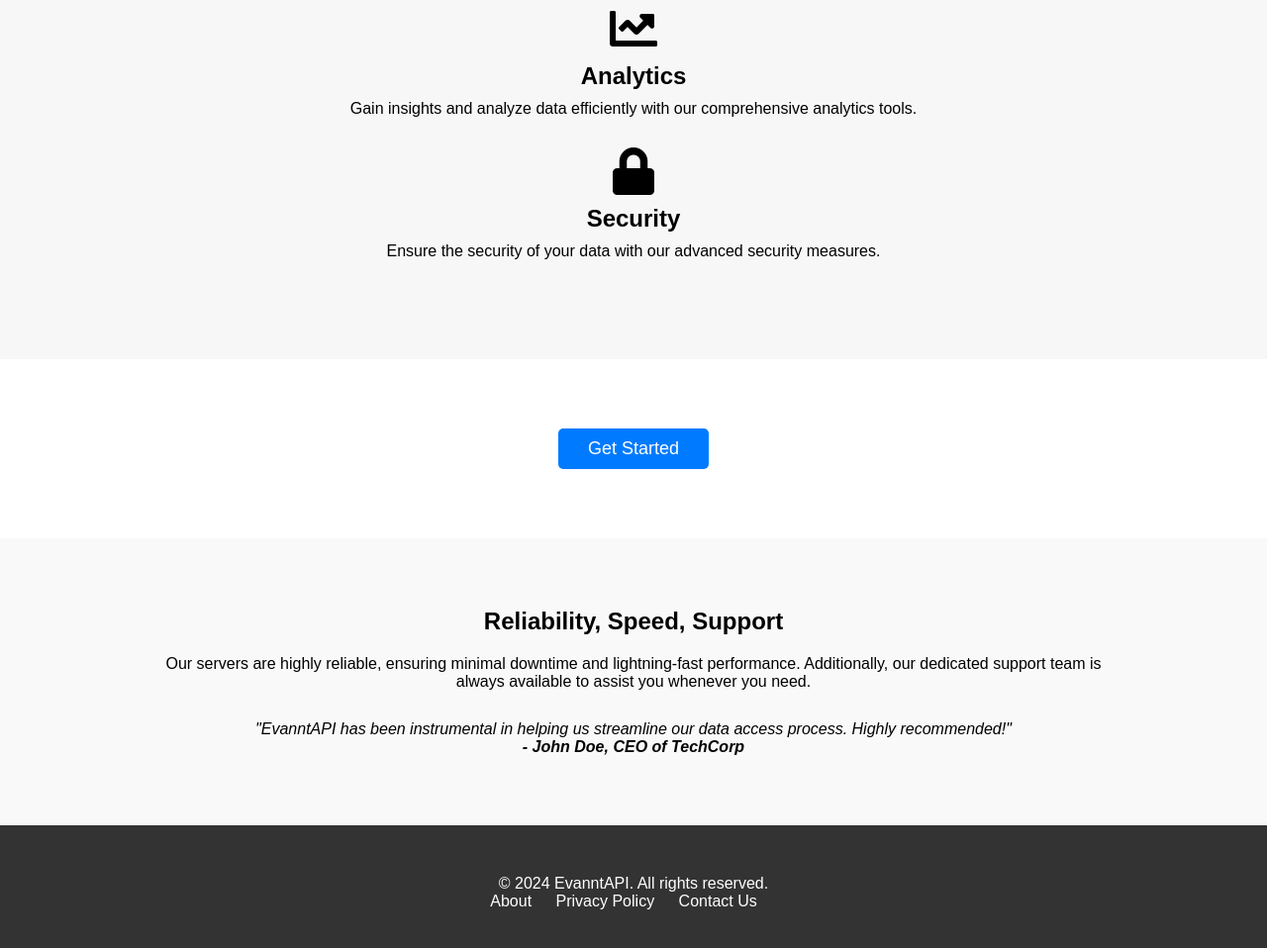
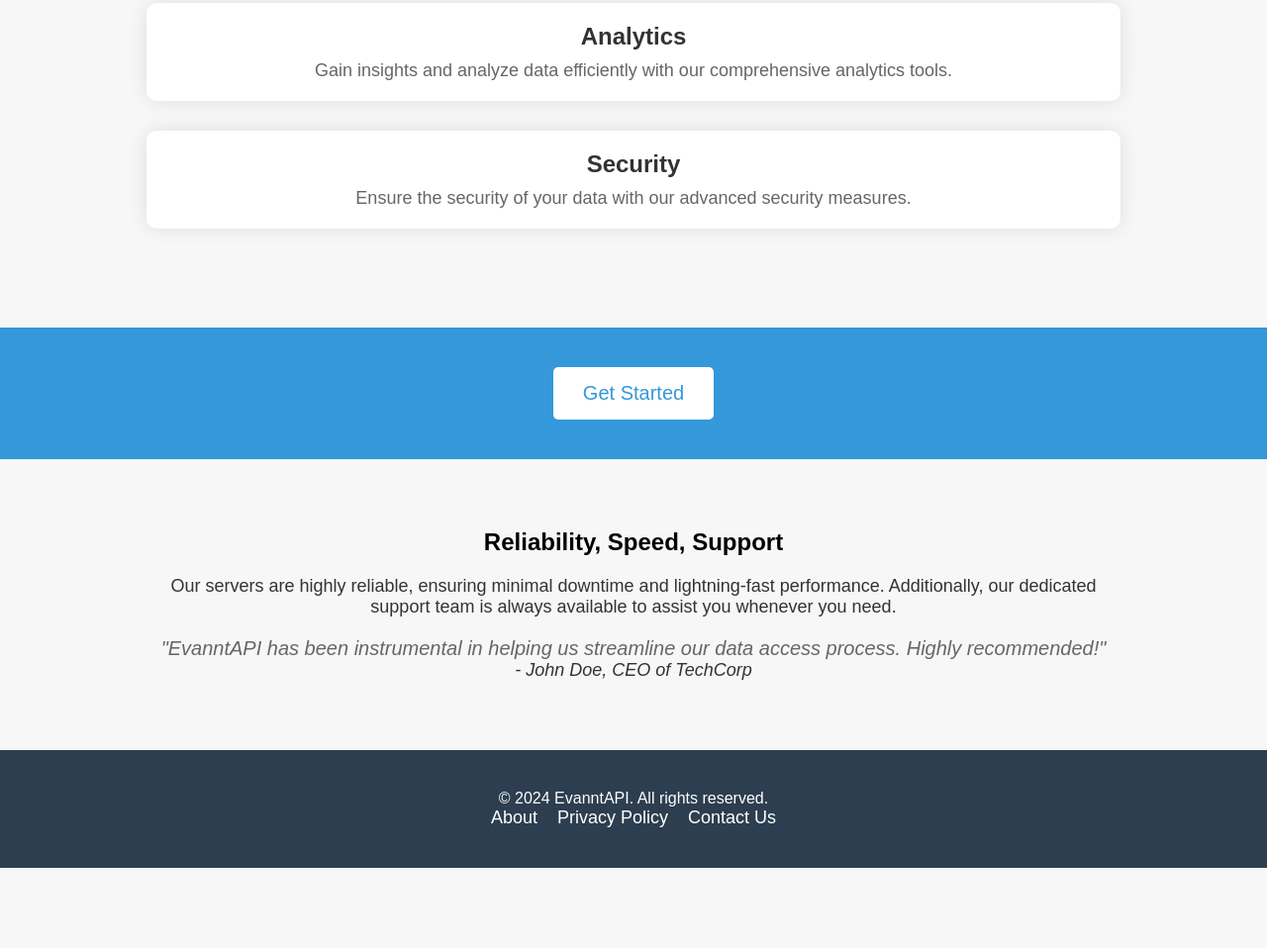
Before and after one commit to ArulKunzzGT/repoapi, a website: page index.html in a window 1280 px wide. Shown: the part 432-1390 px from the top of the page at 99% size. After the commit the page ends 1309 px from the top, so only its background shows below. Drawn offline with Linux system fonts and the light colour scheme.

Commit message:
Update index.html

```diff
--- a/index.html
+++ b/index.html
@@ -4,10 +4,161 @@
     <meta charset="UTF-8">
     <meta name="viewport" content="width=device-width, initial-scale=1.0">
     <title>EvanntAPI - Your Ultimate API Service</title>
-    <link rel="stylesheet" href="css/styles.css" type="text/css">
-    <link rel="stylesheet" href="https://cdnjs.cloudflare.com/ajax/libs/font-awesome/5.15.3/css/all.min.css">
     <style>
-        /* Your custom styles here */
+        /* Reset styles */
+        * {
+            margin: 0;
+            padding: 0;
+            box-sizing: border-box;
+        }
+
+        body {
+            font-family: 'Poppins', sans-serif;
+            background-color: #f7f7f7;
+        }
+
+        .container {
+            width: 80%;
+            max-width: 1200px;
+            margin: 0 auto;
+            padding: 20px;
+        }
+
+        header {
+            background-color: #2c3e50;
+            color: #fff;
+            text-align: center;
+            padding: 50px 0;
+        }
+
+        header h1 {
+            font-size: 48px;
+            font-weight: 700;
+            letter-spacing: 2px;
+        }
+
+        header p {
+            font-size: 18px;
+            margin-top: 20px;
+            font-weight: 300;
+        }
+
+        .features {
+            padding: 50px 0;
+            text-align: center;
+        }
+
+        .feature {
+            margin-bottom: 30px;
+            border-radius: 10px;
+            padding: 20px;
+            background-color: #fff;
+            box-shadow: 0 0 20px rgba(0, 0, 0, 0.1);
+            transition: all 0.3s ease;
+        }
+
+        .feature:hover {
+            transform: translateY(-5px);
+        }
+
+        .feature i {
+            font-size: 48px;
+            color: #3498db;
+            margin-bottom: 10px;
+        }
+
+        .feature h2 {
+            font-size: 24px;
+            margin-bottom: 10px;
+            color: #333;
+        }
+
+        .feature p {
+            font-size: 18px;
+            color: #666;
+        }
+
+        .cta {
+            background-color: #3498db;
+            text-align: center;
+            padding: 20px 0;
+        }
+
+        .cta button {
+            padding: 15px 30px;
+            background-color: #fff;
+            color: #3498db;
+            font-size: 20px;
+            border: none;
+            border-radius: 5px;
+            cursor: pointer;
+            transition: background-color 0.3s ease;
+        }
+
+        .cta button:hover {
+            background-color: #f0f0f0;
+        }
+
+        .additional-info {
+            padding: 50px 0;
+            text-align: center;
+        }
+
+        .additional-info h2 {
+            font-size: 24px;
+            margin-bottom: 20px;
+        }
+
+        .additional-info p {
+            font-size: 18px;
+            color: #333;
+            margin-bottom: 20px;
+        }
+
+        .testimonial {
+            margin-top: 20px;
+        }
+
+        .testimonial blockquote {
+            font-style: italic;
+            font-size: 20px;
+            color: #666;
+        }
+
+        .testimonial cite {
+            font-size: 18px;
+            color: #333;
+        }
+
+        footer {
+            background-color: #2c3e50;
+            color: #fff;
+            text-align: center;
+            padding: 20px 0;
+        }
+
+        footer ul {
+            list-style: none;
+            padding: 0;
+            margin: 0;
+            display: flex;
+            justify-content: center;
+            gap: 20px;
+        }
+
+        footer ul li {
+            font-size: 18px;
+        }
+
+        footer ul li a {
+            color: #fff;
+            text-decoration: none;
+            transition: color 0.3s ease;
+        }
+
+        footer ul li a:hover {
+            color: #3498db;
+        }
     </style>
 </head>
 <body>
@@ -41,7 +192,7 @@
 
 <section class="cta">
     <div class="container">
-        <button onclick="window.location.href='/docs'">Get Started</button>
+        <button onclick="window.location.href='/dashboard'">Get Started</button>
     </div>
 </section>
 
```
